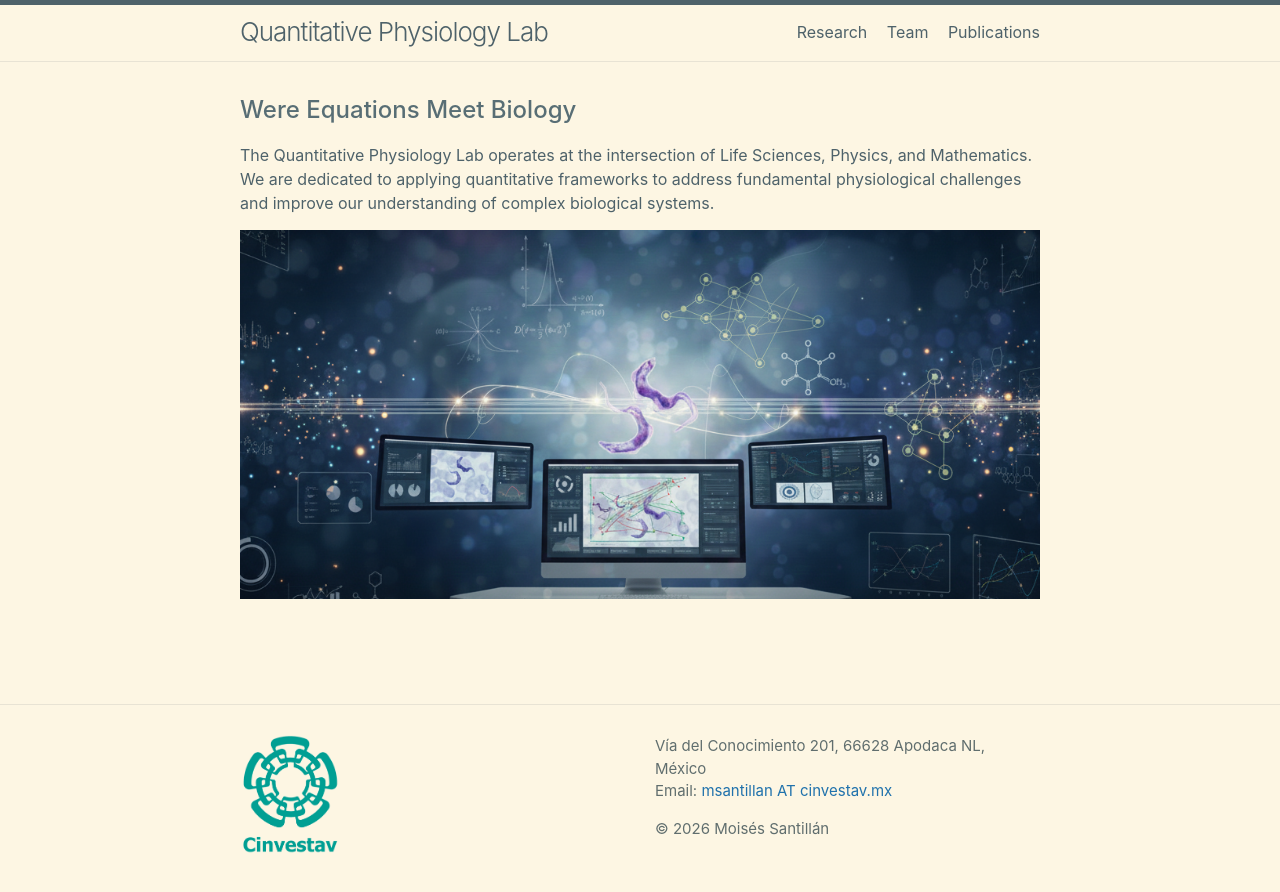
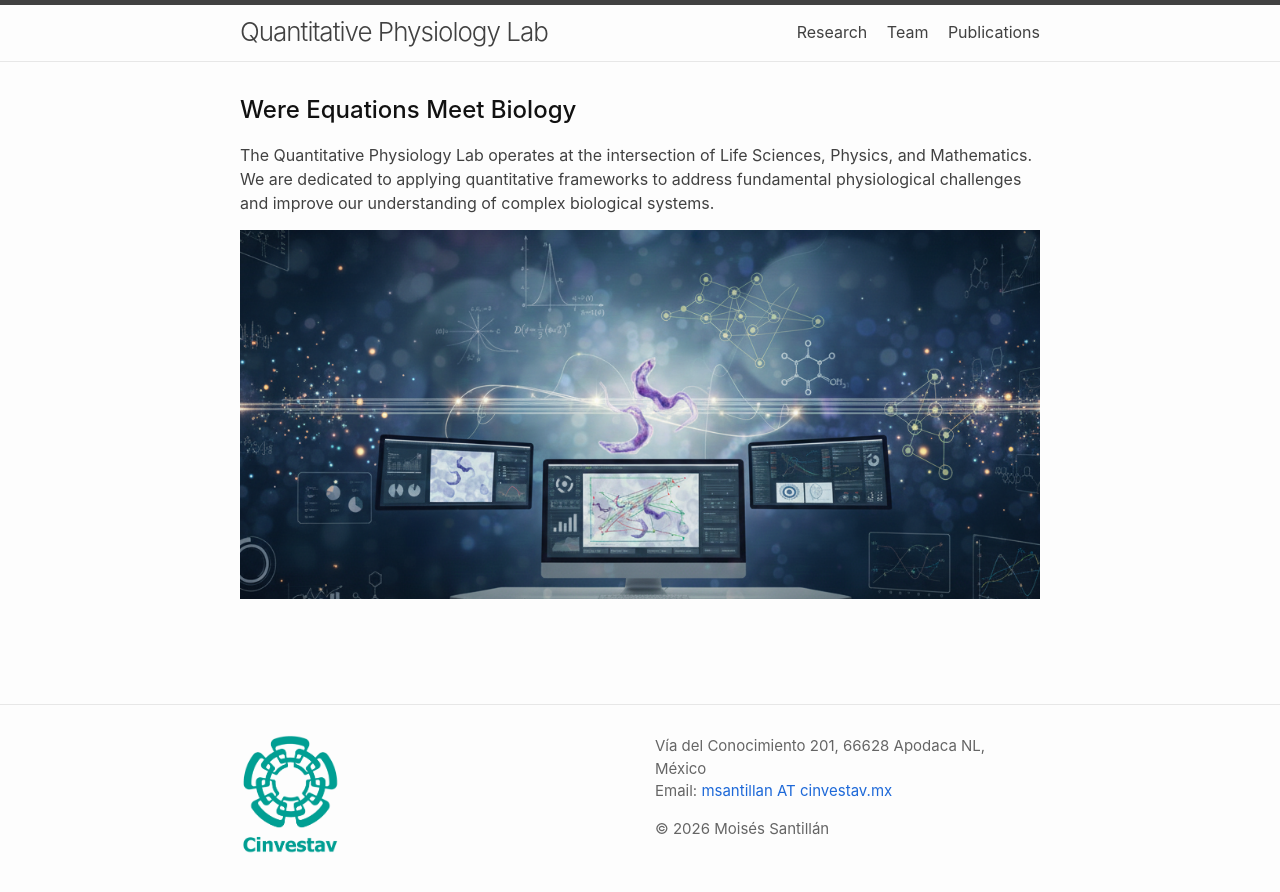
Before and after one commit to moises-santillan/LabSite, a Jekyll site: the page built from index.md, in a window 1280 px wide. Shown: the top 892 px of the page. Built offline with Jekyll 4.4.1, drawn with Linux system fonts in a browser that asks for light colours; nearby versions of some CDN libraries.

Commit message:
Update _config.yml

```diff
--- a/_config.yml
+++ b/_config.yml
@@ -1,3 +1,4 @@
+
 # Welcome to Jekyll!
 #
 # This config file is meant for settings that affect your whole blog, values
@@ -35,7 +36,7 @@ plugins:
   - jekyll-target-blank
 
 minima:
-  skin: solarized-light
+  skin: classic
 
 # _config.yml
 
```
